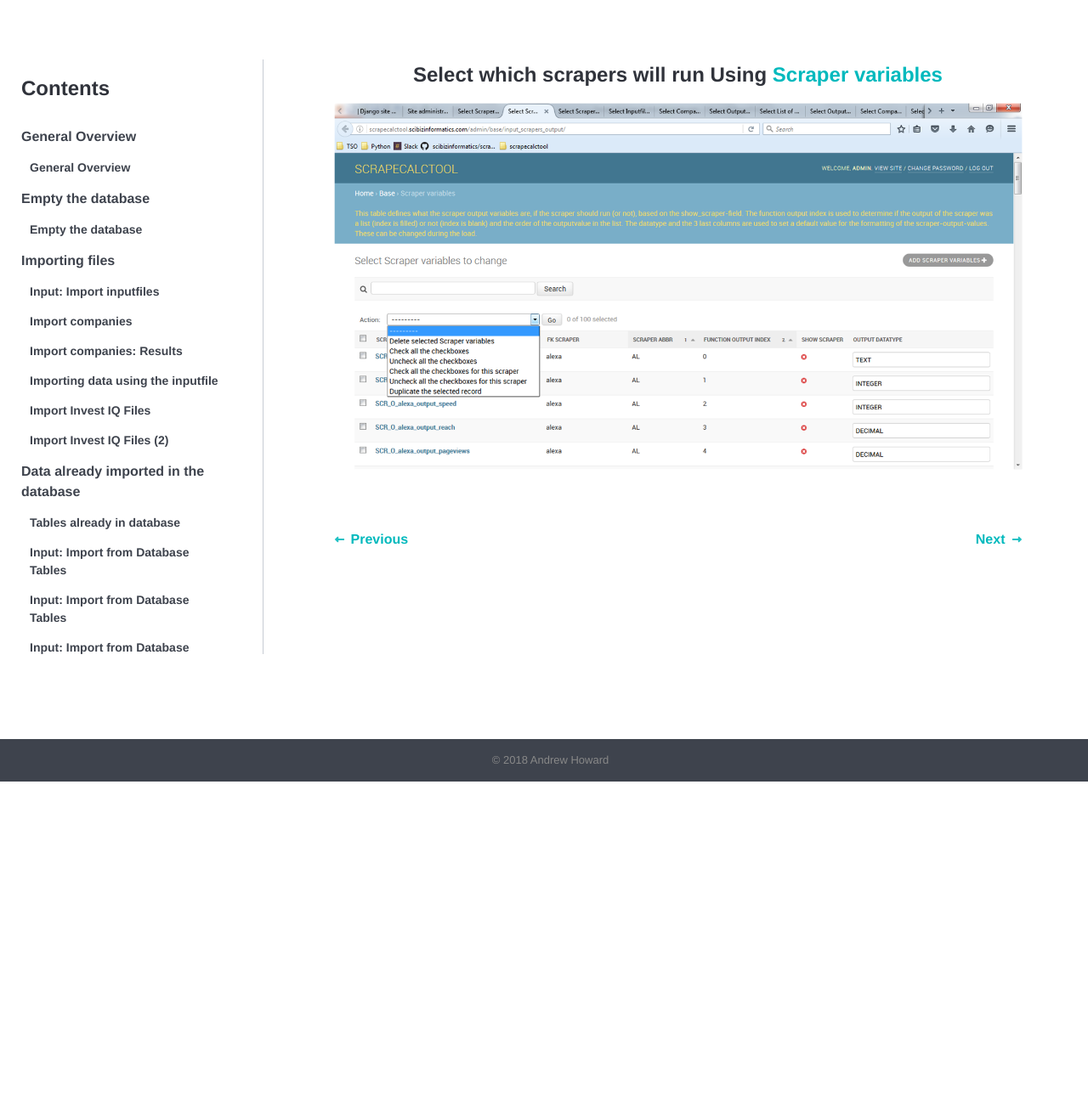
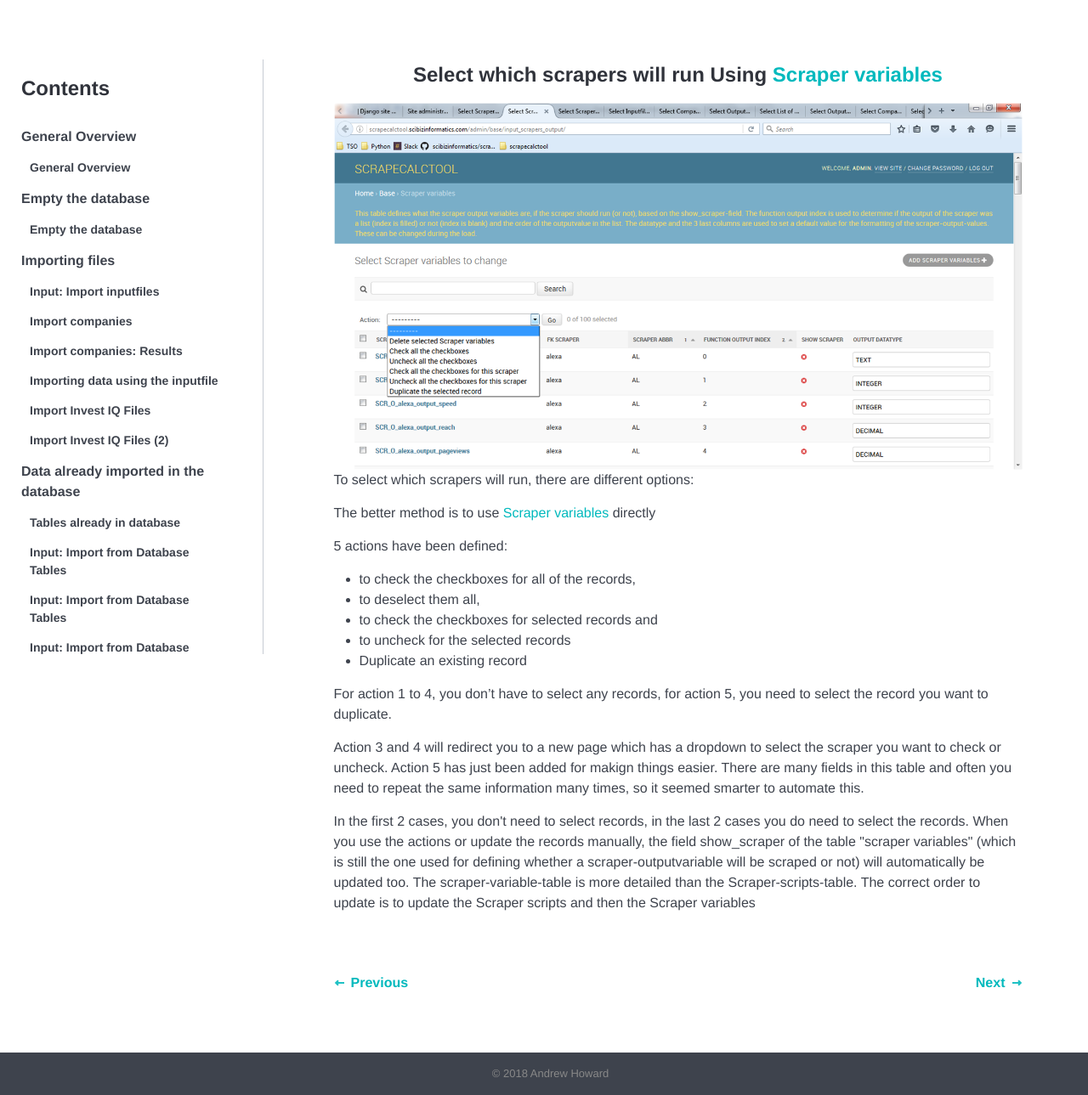
Before and after one commit to tkumpanenko/slides, a Jekyll site: the page built from _tutorials/087.html, in a window 1280 px wide. Shown: the whole page at 85% size. Built offline with Jekyll 4.4.1, drawn with Linux system fonts in a browser that asks for light colours; before the commit the page ends 920 px from its top, so only the background shows below that.

Commit message:
Update from Forestry.io - 087.html

```diff
--- a/_tutorials/087.html
+++ b/_tutorials/087.html
@@ -4,8 +4,28 @@ topic: run-specific-scrappers
 order: 3
 date: 2018-01-18 19:31:06 +0000
 ---
-
-
-<h4>Select which scrapers will run Using <a href="#">Scraper variables</a></h4>
+<h4>Select which scrapers will run Using <a href="http://scrapecalctool.scibizinformatics.com/admin/base/input_scrapers_output/">Scraper variables</a></h4>
 
 <img src="{{site.url}}{{site.baseurl}}/images/087.png" alt="">
+
+<p>To select which scrapers will run, there are different options:</p>
+
+<p>The better method is to use <a href="http://scrapecalctool.scibizinformatics.com/admin/base/input_scrapers_output/">Scraper variables</a> directly
+</p>
+
+<p>5 actions have been defined:
+	<ul>
+		<li>to check the checkboxes for all of the records, </li>
+		<li>to deselect them all,</li>
+		<li>to check the checkboxes for selected records and</li>
+		<li>to uncheck for the selected records </li>
+		<li>Duplicate an existing record</li>
+	</ul>
+</p>
+
+<p>For action 1 to 4, you don’t have to select any records, for action 5, you need to select the record you want to duplicate.</p>
+
+<p>Action 3 and 4 will redirect you to a new page which has a dropdown to select the scraper you want to check or uncheck.
+Action 5 has just been added for makign things easier. There are many fields in this table and often you need to repeat the same information many times, so it seemed smarter to automate this. </p>
+
+<p>In the first 2 cases, you don't need to select records, in the last 2 cases you do need to select the records. When you use the actions or update the records manually, the field show_scraper of the table "scraper variables" (which is still the one used for defining whether a scraper-outputvariable will be scraped or not) will automatically be updated too. The scraper-variable-table is more detailed than the Scraper-scripts-table. The correct order to update is to update the Scraper scripts and then the Scraper variables </p>
```
